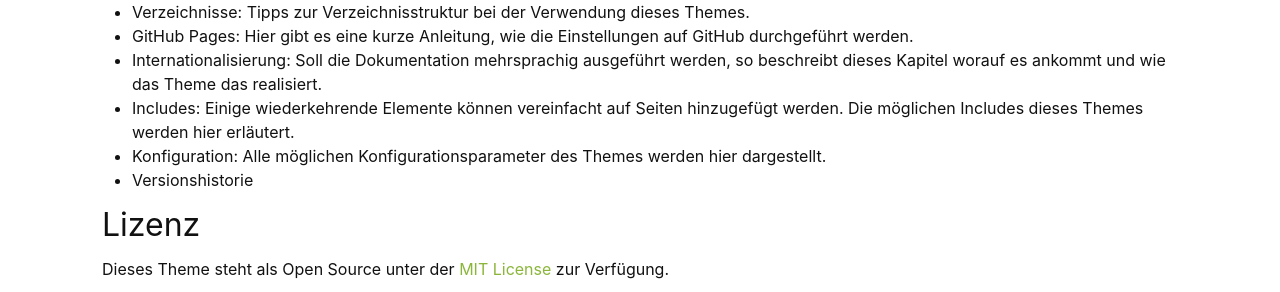
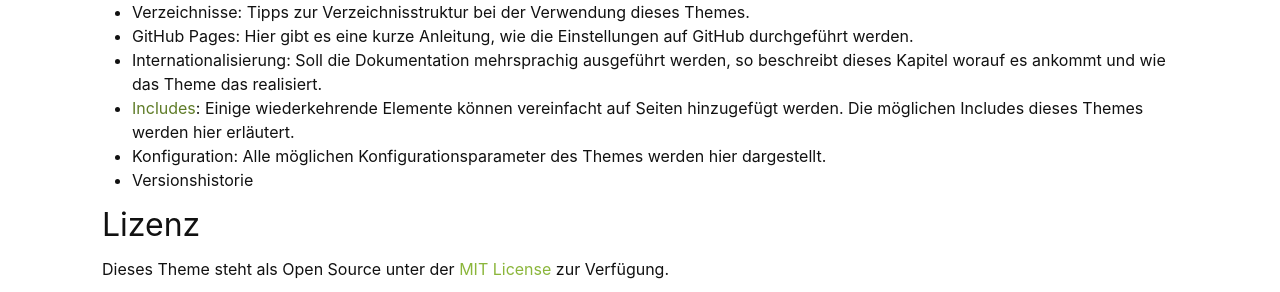
Before and after one commit to andrebell/wago-howto-theme, a Jekyll site: the page built from de/index.md, in a window 1280 px wide and 900 px high, scrolled down 679 px. Shown: the part 532-824 px from the top of the window. Built offline with Jekyll 4.4.1, drawn with Linux system fonts in a browser that asks for light colours; nearby versions of some CDN libraries; emoji names are drawn with the system emoji font; part of the change alters nothing that is shown.

Commit message:
Linking includes

```diff
--- a/de/index.md
+++ b/de/index.md
@@ -58,7 +58,7 @@ Diese Dokumentation gibt weiterführende Infos in den folgenden Kapiteln:
 - Verzeichnisse: Tipps zur Verzeichnisstruktur bei der Verwendung dieses Themes.
 - GitHub Pages: Hier gibt es eine kurze Anleitung, wie die Einstellungen auf GitHub durchgeführt werden.
 - Internationalisierung: Soll die Dokumentation mehrsprachig ausgeführt werden, so beschreibt dieses Kapitel worauf es ankommt und wie das Theme das realisiert.
-- Includes: Einige wiederkehrende Elemente können vereinfacht auf Seiten hinzugefügt werden. Die möglichen Includes dieses Themes werden hier erläutert.
+- [Includes]({{ link '/de/includes/index.md' | relative_url }}): Einige wiederkehrende Elemente können vereinfacht auf Seiten hinzugefügt werden. Die möglichen Includes dieses Themes werden hier erläutert.
 - Konfiguration: Alle möglichen Konfigurationsparameter des Themes werden hier dargestellt.
 - Versionshistorie
 
```
